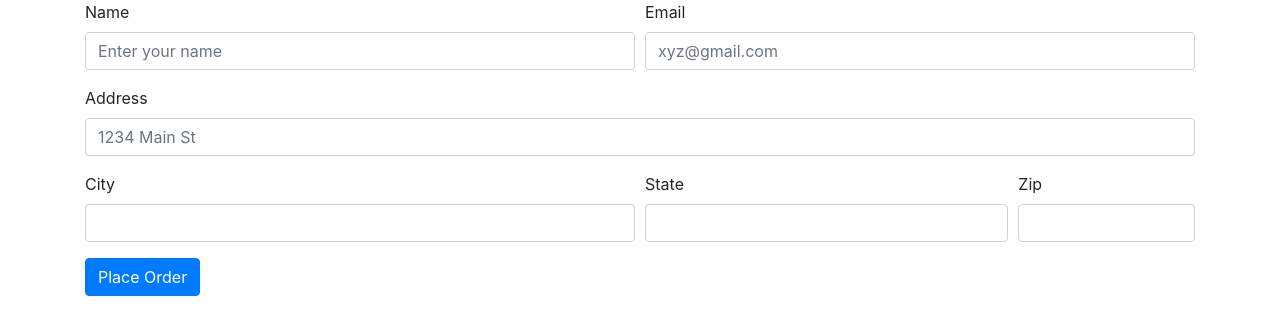
After one commit to sound25/E-commerce, a Django app: page /checkout/ in a window 1280 px wide. The commit adds this page. Shown: the top 335 px of the page. Run offline with Django 3.2, Linux system fonts and the light colour scheme; some libraries are stand-ins or nearby versions.

Commit message:
added checkout functionality
added checkout functionality

```diff
--- a/ecom/ecom/urls.py
+++ b/ecom/ecom/urls.py
@@ -20,5 +20,6 @@ from shop import views
 urlpatterns = [
     path('admin/', admin.site.urls),
     path('',views.index,name='index'),
+    path('checkout/',views.checkout,name='checkout'),
     path('<int:id>/',views.detail,name="detail")
 ]
--- a/ecom/shop/admin.py
+++ b/ecom/shop/admin.py
@@ -1,6 +1,6 @@
 from django.contrib import admin
-from .models import Products
+from .models import Products,Order
 
 # Register your models here.
-
+admin.site.register(Order)
 admin.site.register(Products)
--- /dev/null
+++ b/ecom/shop/templates/shop/checkout.html
@@ -0,0 +1,81 @@
+<!DOCTYPE html>
+<html lang="en">
+<head>
+    <meta charset="UTF-8">
+    <meta http-equiv="X-UA-Compatible" content="IE=edge">
+    <meta name="viewport" content="width=device-width, initial-scale=1.0">
+    <title>Checkout</title>
+    <script src="https://code.jquery.com/jquery-3.4.1.min.js" integrity="sha256-CSXorXvZcTkaix6Yvo6HppcZGetbYMGWSFlBw8HfCJo=" crossorigin="anonymous"></script>
+    <link rel="stylesheet" href="https://stackpath.bootstrapcdn.com/bootstrap/4.3.1/css/bootstrap.min.css" integrity="sha384-ggOyR0iXCbMQv3Xipma34MD+dH/1fQ784/j6cY/iJTQUOhcWr7x9JvoRxT2MZw1T" crossorigin="anonymous">
+
+</head>
+<body>
+
+    <div class="container">
+        <div class="row">
+            <div class="col-md-12">
+                <ul class="list-group" id="item_list">
+
+                  </ul>
+            </div>
+        </div>
+
+        <div class="row">
+            <div class="col-md-12">
+
+<form method='POST'>{% csrf_token %}
+    <input type="hidden" id="items" name="items">
+    <div class="form-row">
+      <div class="form-group col-md-6">
+        <label for="inputEmail4">Name</label>
+        <input type="text" class="form-control" id="name"  name="name" placeholder="Enter your name">
+      </div>
+      <div class="form-group col-md-6">
+        <label for="inputPassword4">Email</label>
+        <input type="text" class="form-control" id="email"  name="email" placeholder="xyz@gmail.com">
+      </div>
+    </div>
+    <div class="form-group">
+      <label for="inputAddress">Address</label>
+      <input type="text" class="form-control" id="address"  name="address" placeholder="1234 Main St">
+    </div>
+    <div class="form-row">
+      <div class="form-group col-md-6">
+        <label for="inputCity">City</label>
+        <input type="text" class="form-control" id="city"  name="city">
+      </div>
+      <div class="form-group col-md-4">
+        <label for="inputState">State</label>
+        <input type="text" class="form-control" id="state"  name="state">
+      </div>
+      <div class="form-group col-md-2">
+        <label for="inputZip">Zip</label>
+        <input type="text" class="form-control" id="zip"  name="zip">
+      </div>
+    </div>
+
+    <button type="submit" class="btn btn-primary">Place Order</button>
+  </form>
+            </div>
+        </div>
+    </div>
+</body>
+
+<script type="text/javascript">
+if(localStorage.getItem('cart')==null){
+    var cart={};
+}
+else{
+    cart=JSON.parse(localStorage.getItem('cart'));
+}
+
+for(item in cart){
+    let name=cart[item][1];
+    let quantity=cart[item][0];
+    itemstring=`<li class='list-group-item d-flex justify-content-between align-items-center'>${name} <span class="badge badge-primary badge-pill">${quantity}</span></li>`;
+    $('#item_list').append(itemstring);
+}
+$('#items').val(JSON.stringify(cart));
+</script>
+
+</html>
--- a/ecom/shop/views.py
+++ b/ecom/shop/views.py
@@ -1,7 +1,7 @@
 from django.core import paginator
 from django.shortcuts import render
 from django.core.paginator import Paginator
-from .models import Products
+from .models import Order, Products
 # Create your views here.
 def index(request):
     product_objects=Products.objects.all()
@@ -21,3 +21,17 @@ def index(request):
 def detail(request,id):
     product_object=Products.objects.get(id=id)
     return render(request,'shop/detail.html',{'product_object':product_object})
+
+
+def checkout(request):
+    if request.method=='POST':
+        items=request.POST.get('items','')
+        name=request.POST.get('name',"")
+        email=request.POST.get('email',"")
+        address=request.POST.get('address',"")
+        city=request.POST.get('city',"")
+        zip=request.POST.get('zip',"")
+        state=request.POST.get('state',"")
+        order=Order(items=items,name=name,email=email,address=address,city=city,state=state,zip=zip)
+        order.save()
+    return render(request,'shop/checkout.html')
```
Also changed, not shown: ecom/shop/models.py (+9 -0 lines), ecom/shop/templates/shop/index.html (+13 -9 lines), ecom/shop/migrations/0002_order.py (added).
